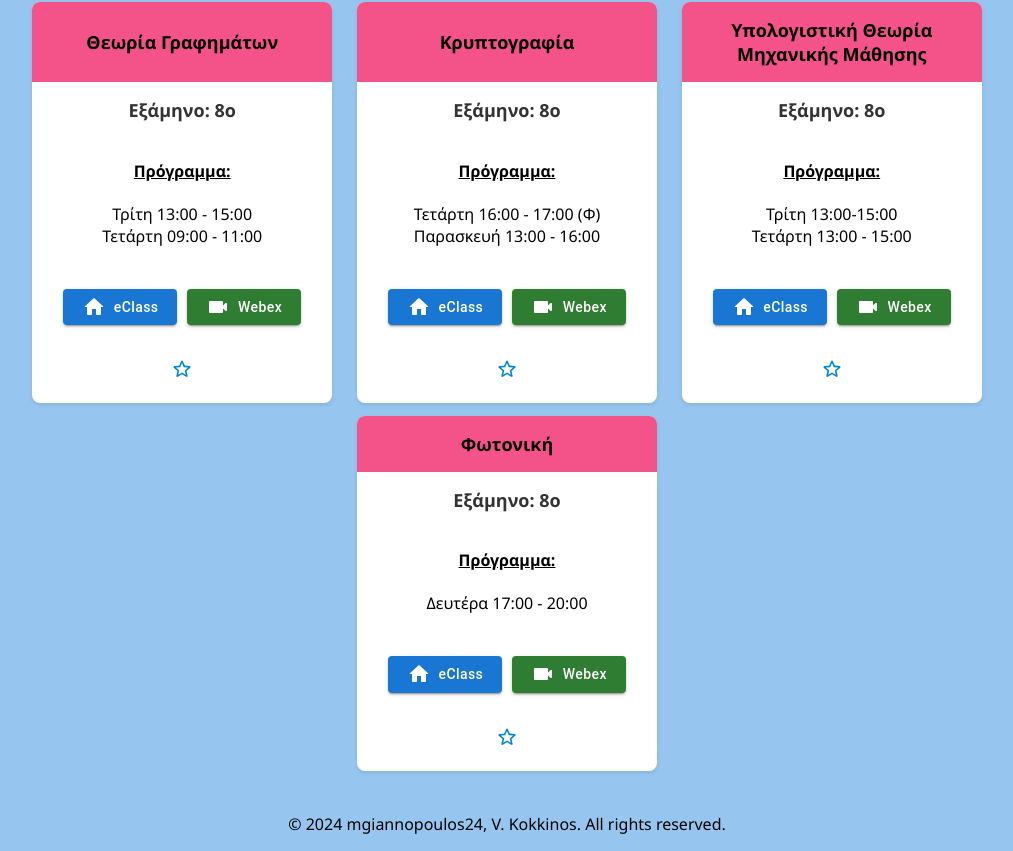
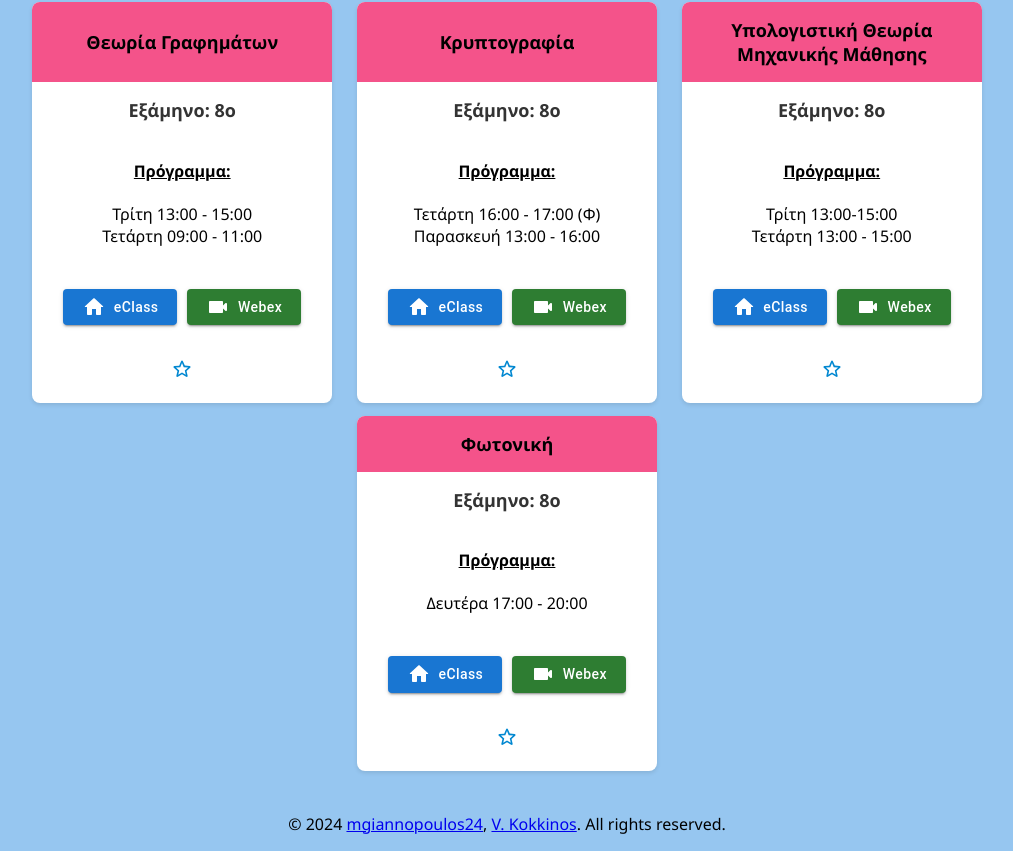
Before and after one commit to mgiannopoulos24/DIT-Webex-Links, a React (Create React App) app: page / in a window 1280 px wide. Shown: the part 6616-7467 px from the top of the page, without its empty margins (133-1146 px from the left). Built offline with nearby package versions, Linux system fonts and the light colour scheme.

Commit message:
Added Links

```diff
--- a/src/footer.jsx
+++ b/src/footer.jsx
@@ -3,7 +3,7 @@ import React from 'react';
 const Footer = () => {
   return (
     <footer>
-      <p>&copy; {new Date().getFullYear()} mgiannopoulos24, V. Kokkinos. All rights reserved.</p>
+      <p>&copy; {new Date().getFullYear()} <a href="https://github.com/mgiannopoulos24">mgiannopoulos24</a>, <a href="https://github.com/kokkinos64">V. Kokkinos</a>. All rights reserved.</p>
     </footer>
   );
 }
```
